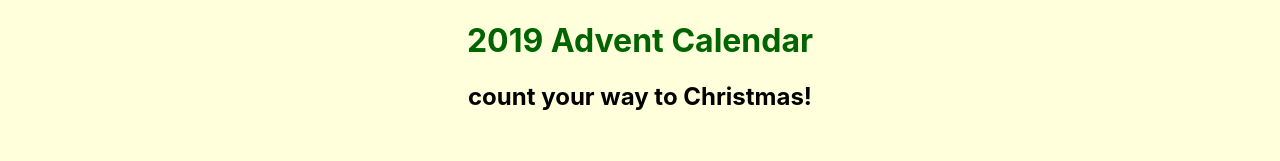
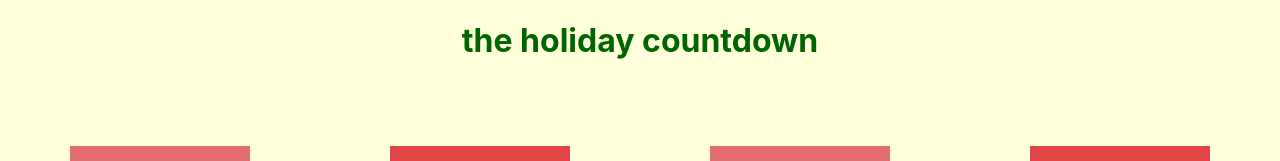
Before and after one commit to sofo1413/advent-calendar, a React (Create React App) app: page / in a window 1280 px wide. Shown: the top 161 px of the page. Built offline with nearby package versions, Linux system fonts and the light colour scheme.

Commit message:
sophie rename

```diff
--- a/src/App.js
+++ b/src/App.js
@@ -11,11 +11,8 @@ function App() {
     return (
         <div className="App">
             <h1>
-                2019 Advent Calendar
+                the holiday countdown
             </h1>
-            <h2>
-                count your way to Christmas!
-            </h2>
             <img src={tree} />
           <Calendar style={style}/>
         </div>
```
